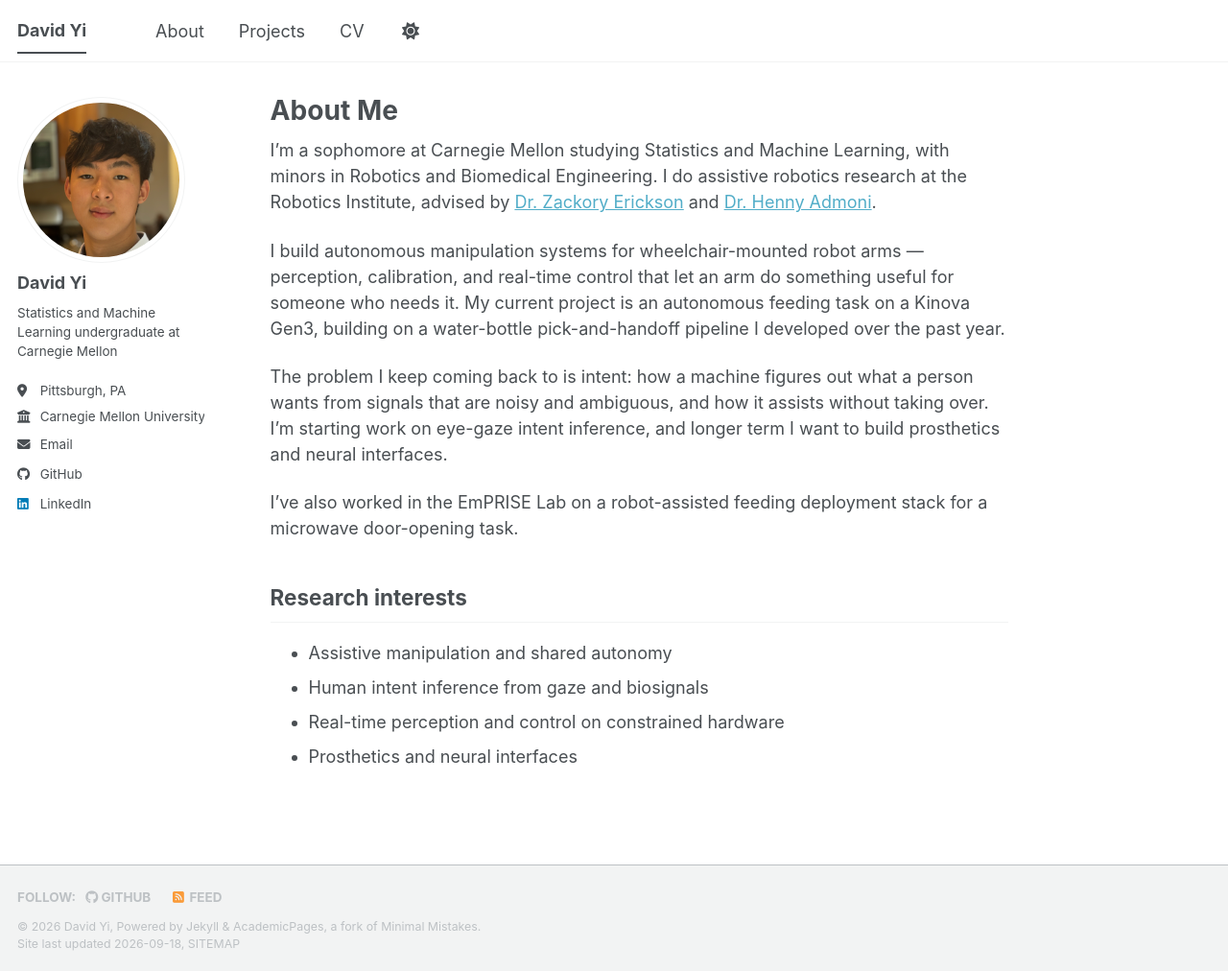
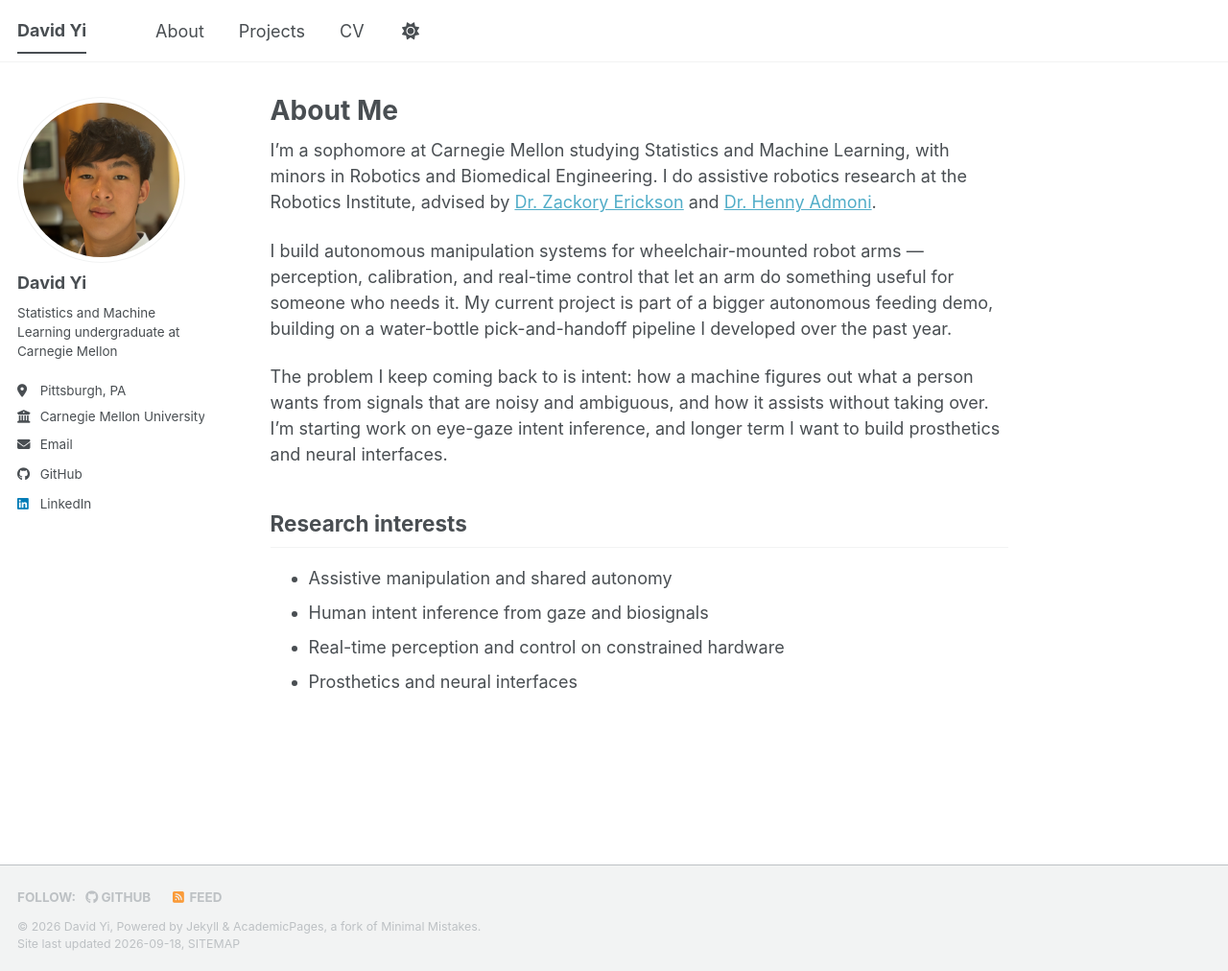
Before and after one commit to dhyi-svg/dhyi-svg.github.io, a Jekyll site: the page built from _pages/about.md, in a window 1280 px wide and 1012 px high. Shown: the whole window at 96% size. Built offline with Jekyll 4.4.1, drawn with Linux system fonts in a browser that asks for light colours; a style sheet for code colours, icons or effects is not loaded.

Commit message:
Clarify project details in about.md
Updated project description to clarify current work on autonomous feeding demo.

```diff
--- a/_pages/about.md
+++ b/_pages/about.md
@@ -9,11 +9,9 @@ redirect_from:
 
 I'm a sophomore at Carnegie Mellon studying Statistics and Machine Learning, with minors in Robotics and Biomedical Engineering. I do assistive robotics research at the Robotics Institute, advised by [Dr. Zackory Erickson](https://zackory.com/) and [Dr. Henny Admoni](https://hennyadmoni.com/).
 
-I build autonomous manipulation systems for wheelchair-mounted robot arms — perception, calibration, and real-time control that let an arm do something useful for someone who needs it. My current project is an autonomous feeding task on a Kinova Gen3, building on a water-bottle pick-and-handoff pipeline I developed over the past year.
+I build autonomous manipulation systems for wheelchair-mounted robot arms — perception, calibration, and real-time control that let an arm do something useful for someone who needs it. My current project is part of a bigger autonomous feeding demo, building on a water-bottle pick-and-handoff pipeline I developed over the past year.
 
 The problem I keep coming back to is intent: how a machine figures out what a person wants from signals that are noisy and ambiguous, and how it assists without taking over. I'm starting work on eye-gaze intent inference, and longer term I want to build prosthetics and neural interfaces.
-
-I've also worked in the EmPRISE Lab on a robot-assisted feeding deployment stack for a microwave door-opening task.
 
 ## Research interests
 
```
